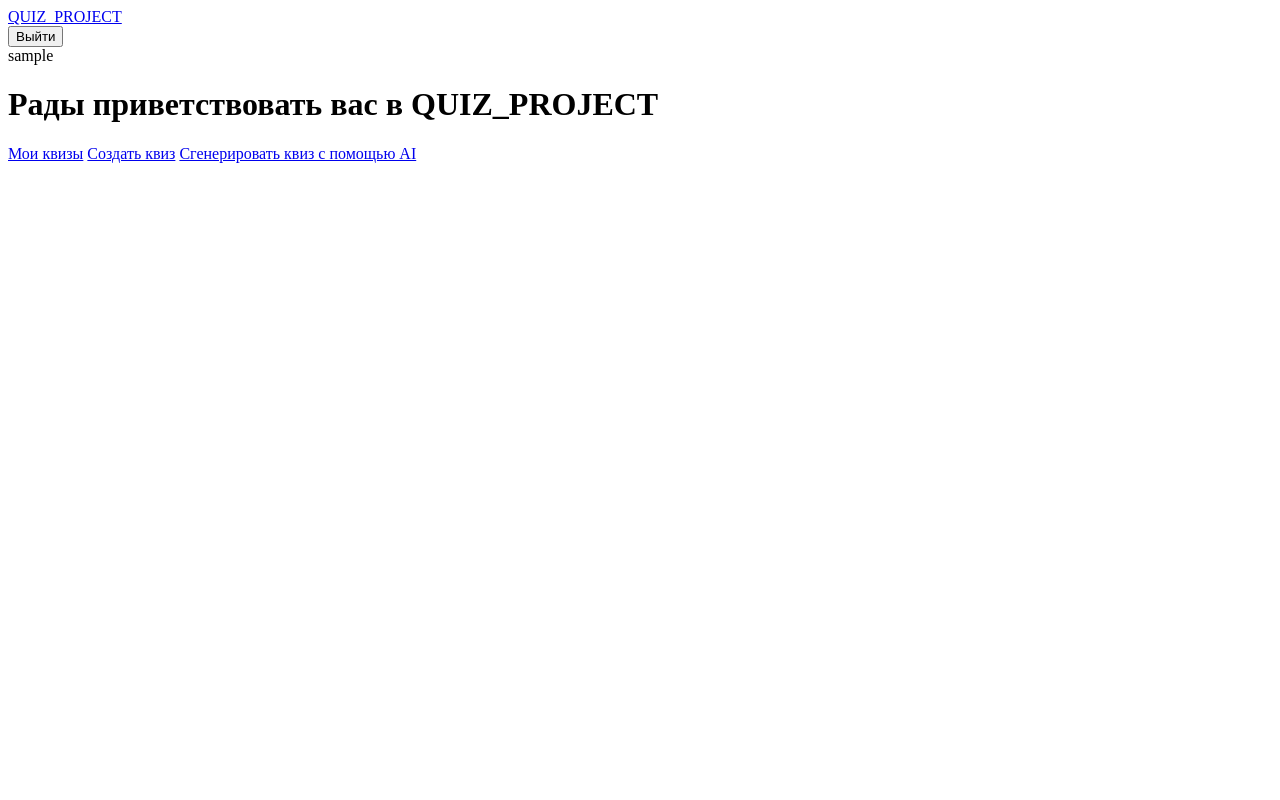
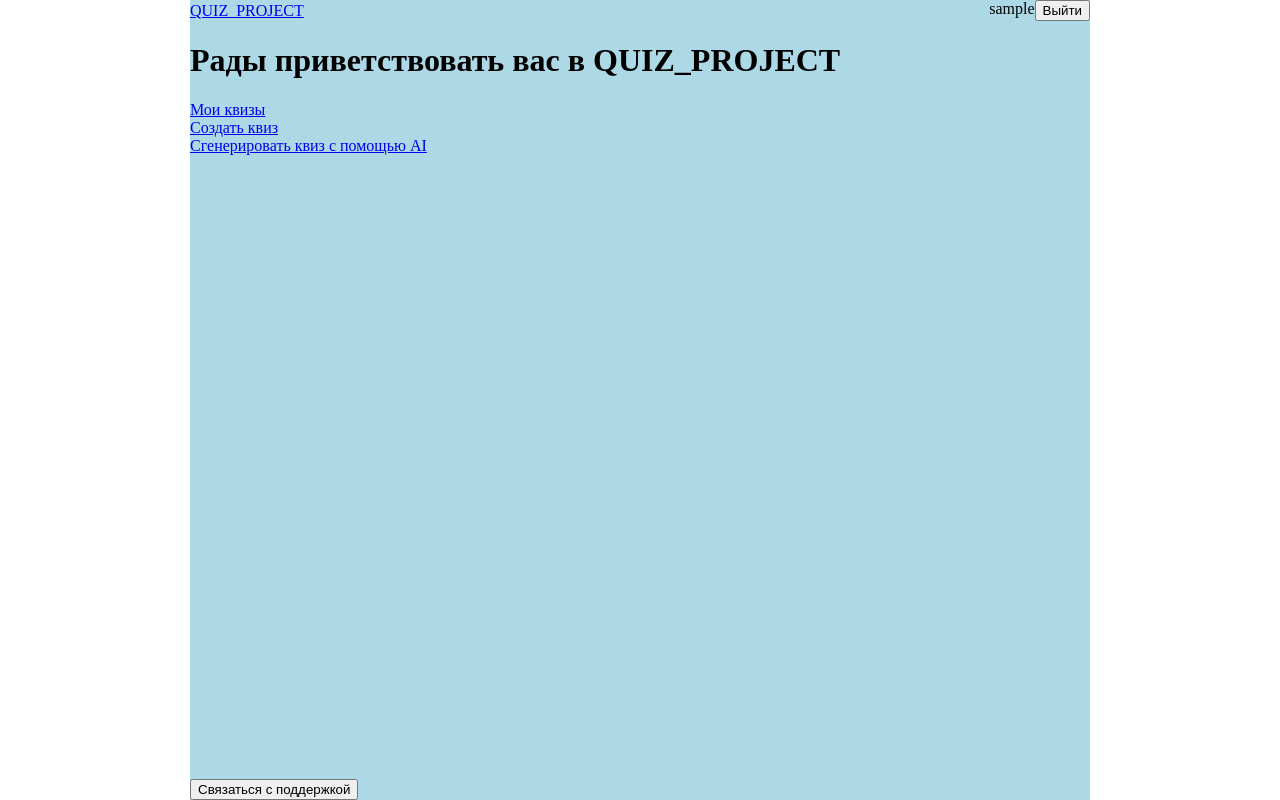
Before and after one commit to alekfo/quiz_project, a Django app: page /quizzes/menu/ in a window 1280 px wide. Run offline with Django 5.2, Linux system fonts and the light colour scheme; the visitor is signed in with stand-in values (Sample User, id 1); parts of the project's set-up code (start-up, migrations or seed data) failed here and were passed over.

Commit message:
some styles added

```diff
--- a/quizzes/templates/quizzes/base.html
+++ b/quizzes/templates/quizzes/base.html
@@ -11,6 +11,8 @@
     </title>
 </head>
 <body>
+    <div class="container">
+        <header>
             {% if messages %}
             <ul class="messages">
               {% for message in messages %}
@@ -18,24 +20,52 @@
               {% endfor %}
             </ul>
             {% endif %}
-    {% if user.is_authenticated %}
             <div>
                 <a href="{% url 'quizzes:menu' %}">QUIZ_PROJECT</a>
             </div>
+            {% if user.is_authenticated %}
+                <div class="header_auth_right_section">
+                    <div>
+                        {{ user.username }}
+                    </div>
+                    <div>
                         <form method="post" action="{% url 'users:logout' %}">
                           {% csrf_token %}
                           <button type="submit">Выйти</button>
                         </form>
-        <div>
-            {{ user.username }}
+                    </div>
                 </div>
             {% else %}
-        <a href="{% url 'users:login' %}">Войти</a>
-        <a href="{% url 'users:register' %}">Регистрация</a>
+                <div class="header_not_auth_right_section">
+                    <div>
+                        <form method="post" action="{% url 'users:login' %}">
+                          {% csrf_token %}
+                          <button type="submit">Войти</button>
+                        </form>
+                    </div>
+                    <div>
+                        <form method="post" action="{% url 'users:register' %}">
+                          {% csrf_token %}
+                          <button type="submit">Регистрация</button>
+                        </form>
+                    </div>
+                </div>
             {% endif %}
+        </header>
+        <main>
             {% block body %}
                 Base body
             {% endblock %}
+        </main>
+        <footer>
+            <div>
+                <form method="post" action="{% url 'users:feedback' %}">
+                  {% csrf_token %}
+                  <button type="submit">Связаться с поддержкой</button>
+                </form>
+            </div>
+        </footer>
+    </div>
     <script>
         setTimeout(function () {
           const messages = document.querySelector('.messages');
--- a/quizzes/templates/quizzes/quizzes_menu.html
+++ b/quizzes/templates/quizzes/quizzes_menu.html
@@ -7,9 +7,11 @@
 {% block body %}
     <h1>Рады приветствовать вас в QUIZ_PROJECT</h1>
     {% if user.is_authenticated %}
-        <a href="{% url 'quizzes:quizzes_list' %}">Мои квизы</a>
-        <a href="{% url 'quizzes:quizzes_create' %}">Создать квиз</a>
-        <a href="{% url 'ai_generator:index' %}">Сгенерировать квиз с помощью AI</a>
+        <div class="main_menu_list">
+            <a href="{% url 'quizzes:quizzes_list' %}">Мои квизы</a>
+            <a href="{% url 'quizzes:quizzes_create' %}">Создать квиз</a>
+            <a href="{% url 'ai_generator:index' %}">Сгенерировать квиз с помощью AI</a>
+        </div>
     {% else %}
         QUIZ_PROJECT - это сервис для генерирации, хранения и публикации викторин. Тут вы можете делиться с друзьями созданными викторинами.
         <a href="{% url 'users:register' %}">Попробовать</a>
--- a/static/css/main.css
+++ b/static/css/main.css
@@ -1,3 +1,18 @@
+body {
+    margin: 0;
+
+}
+
+.container {
+    max-width: 900px;
+    margin-left: auto;
+    margin-right: auto;
+    background: lightblue;
+    min-height: 100vh;
+    display: flex;
+    flex-direction: column;
+}
+
 .messages {
     margin: 30px;
 }
@@ -25,3 +40,30 @@
 .question-form p:has(input[name$="-DELETE"]) {
     display: none;
 }
+
+header {
+    display: flex;
+    justify-content: space-between;
+    align-items: center;
+}
+
+main {
+    flex: 1;
+}
+
+footer {
+    margin-top: 50px; /* или сколько нужно */
+}
+
+.header_auth_right_section {
+    display: flex;
+}
+
+.header_not_auth_right_section {
+    display: flex;
+}
+
+.main_menu_list {
+    display: flex;
+    flex-direction: column;
+}
--- a/users/urls.py
+++ b/users/urls.py
@@ -12,4 +12,5 @@ urlpatterns = [
     path('confirm-email/', views.confirm_email, name='confirm_email'),
     path('privacy-policy/', views.privacy_policy, name='privacy_policy'),
     path('public-offer/', views.public_offer, name='public_offer'),
+    path('feedback/', views.feedback, name='feedback'),
 ]
```
Also changed, not shown: users/templates/users/feedback.html (added, +9 -0 lines), users/views.py (+6 -2 lines). Lines whose indentation alone changed are shown as unchanged.
